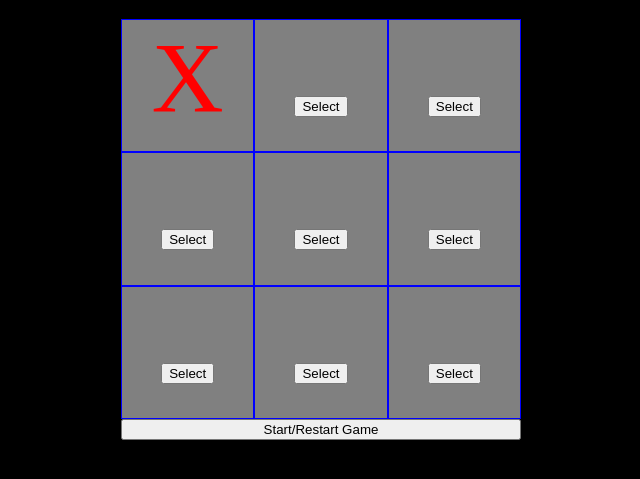
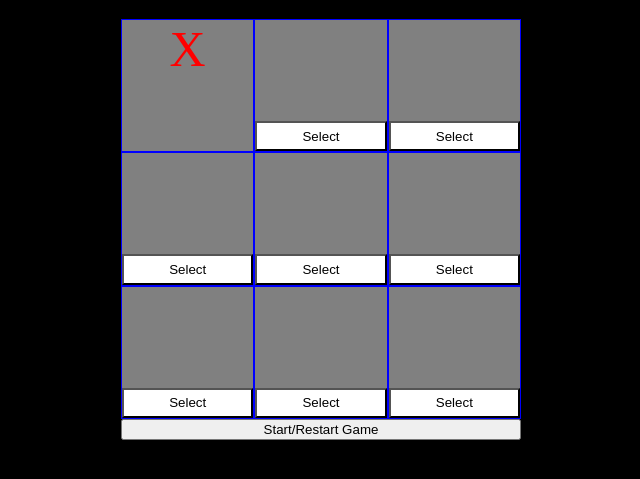
Before and after one commit to Justin2172021/js-tic-tac-toe, a plain HTML site: page index.html in a window 1280 px wide. Shown: the part 61-540 px from the top of the page, without its empty margins (319-959 px from the left). Drawn offline with Linux system fonts and the light colour scheme.

Commit message:
Added in the CSS for the buttons

```diff
--- a/style.css
+++ b/style.css
@@ -20,10 +20,21 @@ html, body {
 .grid-box {
     border: 1px solid blue;
     color: red;
-    font-size: 100px;
+    font-size: 50px;
+    display: grid;
+    grid-template-rows: 1fr .3fr;
 }
 
 h1 {
     color: white;
     text-align: center;
 }
+
+.game-board-button {
+    background-color: white;
+    grid-row: 2 / 3;
+}
+
+.start-game-button {
+
+}
```
